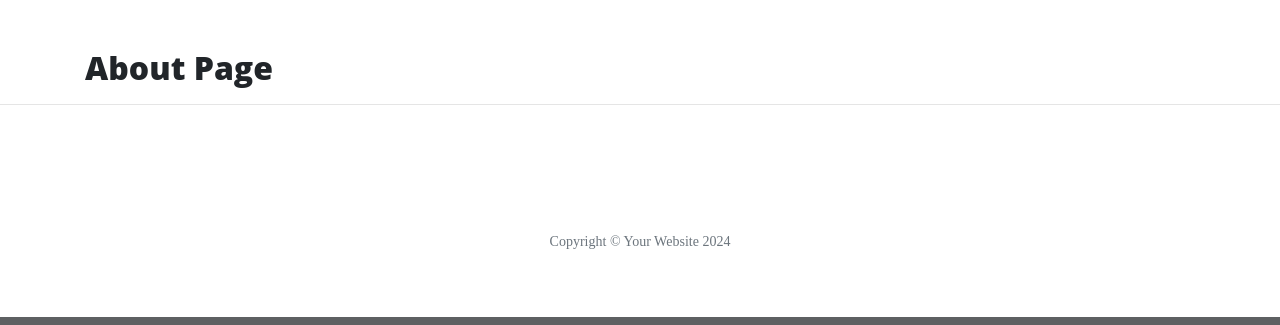
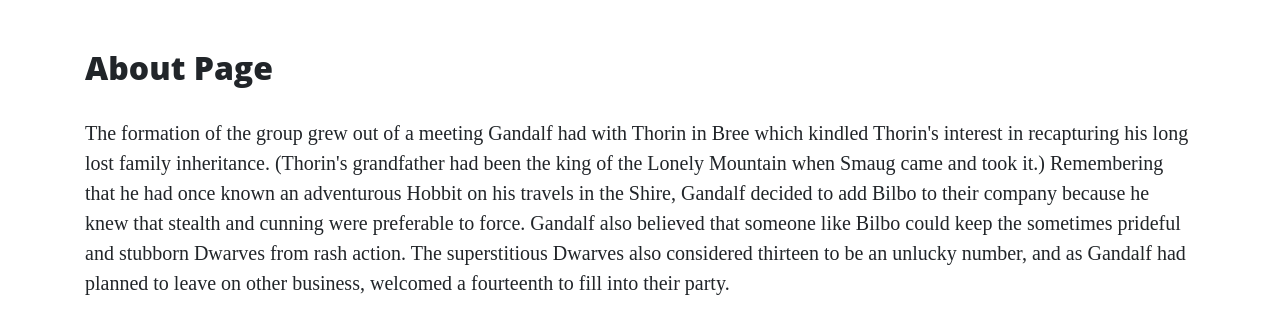
Before and after one commit to xttrust/learning-flask, a Flask app: page /about in a window 1280 px wide. Shown: the part 629-954 px from the top of the page. Run offline with Flask 3, Linux system fonts and the light colour scheme; some libraries are stand-ins or nearby versions.

Commit message:
Adding content to about us page

```diff
--- a/templates/about.html
+++ b/templates/about.html
@@ -1,4 +1,44 @@
 {% extends "base.html" %}
 {% block content %}
     <h2>About Page</h2>
+    <p>
+        The formation of the group grew out of a meeting Gandalf had with Thorin in Bree which kindled Thorin's interest in
+		recapturing his long lost family inheritance. (Thorin's grandfather had been the king of the Lonely Mountain when
+		Smaug came and took it.) Remembering that he had once known an adventurous Hobbit on his travels in the Shire,
+		Gandalf decided to add Bilbo to their company because he knew that stealth and cunning were preferable to force.
+		Gandalf also believed that someone like Bilbo could keep the sometimes prideful and stubborn Dwarves from rash
+		action. The superstitious Dwarves also considered thirteen to be an unlucky number, and as Gandalf had planned to
+		leave on other business, welcomed a fourteenth to fill into their party.
+    </p>
+
+    <div class="row featurette">
+        <div class="col-md-7">
+            <h3>Thorin Oakenshield</h3>
+			<p>
+				In the year TA 2746, Thorin II was born to Dwarven prince Thráin II in the mountain city of The Lonely Mountain.
+				Early in his youth, he and the other Dwarves of the Lonely Mountain were forced to flee by the dragon Smaug in TA
+				2770. While in exile, he quickly grew to become a capable warrior. This was demonstrated when he participated in the
+				Battle of Azanulbizar in TA 2799. He marched with one of the Dwarven armies beneath the East-gate of Moria. At some
+				point in the fighting, his shield broke, and using an oaken tree branch found on the floor as a shield, he gained
+				the epithet "Oakenshield," which would remain with him even in death.
+			</p>
+        </div>
+        <div class="col-md-5">
+            <img src="https://vignette.wikia.nocookie.net/lotr/images/3/3f/ThorinBIG.jpg" alt="">
+        </div>
+    </div>
+
+    <div class="row featurette">
+        <div class="col-md-5">
+            <img src="https://vignette.wikia.nocookie.net/lotr/images/b/b4/The-Hobbit-Fili-and-Kili.jpg" alt="">
+        </div>
+        <div class="col-md-7">
+            <h3>Fili and Kili</h3>
+			<p>
+				Fíli and Kíli were nephews of Thorin, who was the elder brother of their mother Dís. They were also nephews of
+				Frerin, grandsons of Thráin II, and great-grandsons of Thrór. Fíli's most distinguishing feature was his long nose,
+				the longest of any of the Dwarves in Thorin's company.
+			</p>
+        </div>
+    </div>
 {% endblock %}
--- a/templates/base.html
+++ b/templates/base.html
@@ -1,17 +1,16 @@
 <!DOCTYPE html>
 <html lang="en">
-
 <head>
     <meta charset="UTF-8">
     <meta name="viewport" content="width=device-width, initial-scale=1.0">
+    <meta http-equiv="X-UA-Compatible" content="ie=edge">
+    <link rel="stylesheet" href="{{ url_for('static', filename='vendor/bootstrap/css/bootstrap.min.css') }}" type="text/css">
+    <link rel="stylesheet" href="{{ url_for('static', filename='css/clean-blog.min.css') }}" type="text/css">
+    <link rel="stylesheet" href="{{ url_for('static', filename='css/style.css') }}" type="text/css">
     <title>Hello Flask</title>
-    <link rel="stylesheet" href="{{ url_for('static', filename='vendor/bootstrap/css/bootstrap.min.css') }}">
-    <link rel="stylesheet" href="{{ url_for('static', filename='css/clean-blog.css') }}">
 </head>
-
 <body>
 
-    <!-- Navigation -->
 	<nav class="navbar navbar-expand-lg navbar-light fixed-top" id="mainNav">
 		<div class="container">
 			<a class="navbar-brand" href="{{ url_for('index') }}">Thorin &amp; Company</a>
@@ -39,7 +38,7 @@
 	</nav>
 
 	<!-- Page Header -->
-    <header class="masthead" style="background-image: url('https://i.pinimg.com/originals/8e/88/8c/8e888c9f35c0a1c18dfdb5698176cb6a.png')">
+	<header class="masthead" style="background-image: url('https://pre00.deviantart.net/9ae0/th/pre/f/2013/275/8/f/the_hobbit__thorin_and_company_by_art_calavera-d5nay7b.png')">
 		<div class="overlay"></div>
 		<div class="container">
 			<div class="row">
@@ -55,8 +54,10 @@
 
 	<!-- Main Content -->
 	<div class="container">
+
         {% block content %}
         {% endblock %}
+
 	</div>
 
 	<hr>
@@ -92,10 +93,7 @@
 							</a>
 						</li>
 					</ul>
-            <p class="copyright text-muted">
-                Copyright &copy; Your Website
-                <span id="copyright"></span>
-            </p>
+					<p class="copyright text-muted">Copyright &copy; Your Website <span id="copyright"></span></p>
 				</div>
 			</div>
 		</div>
@@ -113,5 +111,4 @@
     </script>
 
 </body>
-
 </html>
```
Lines whose indentation alone changed are shown as unchanged.
